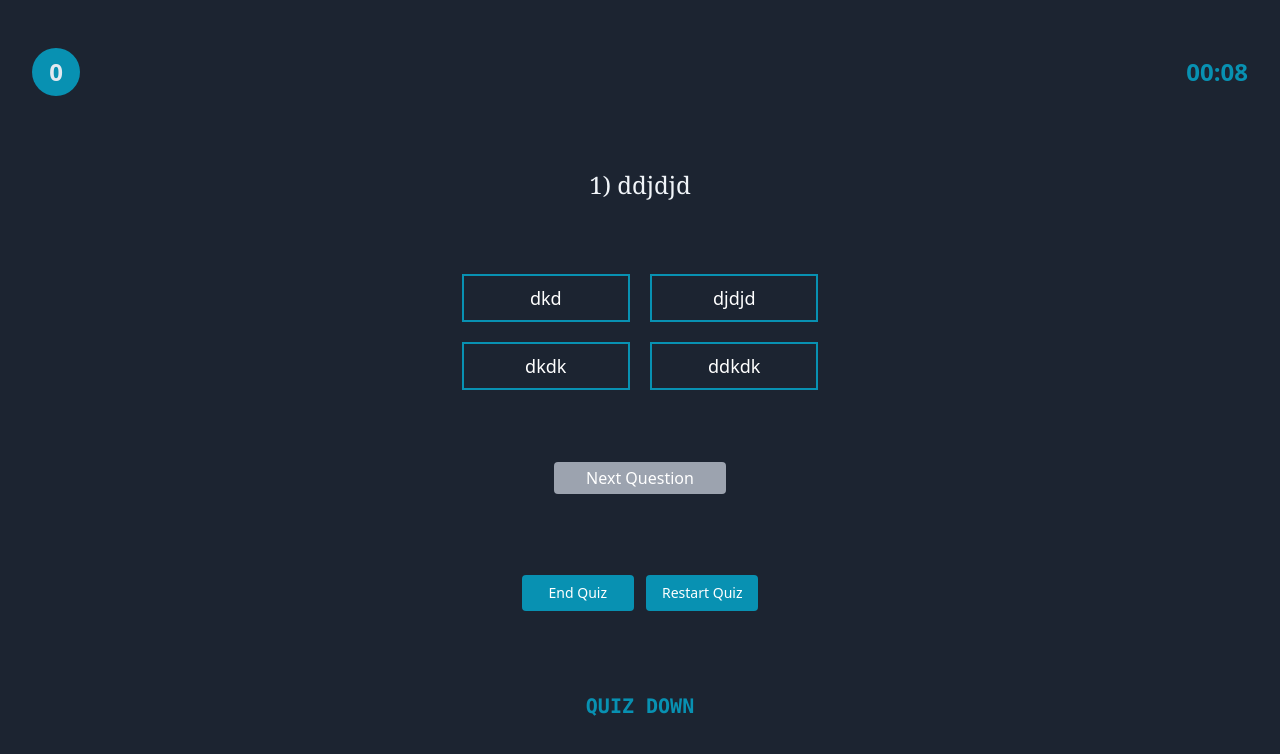
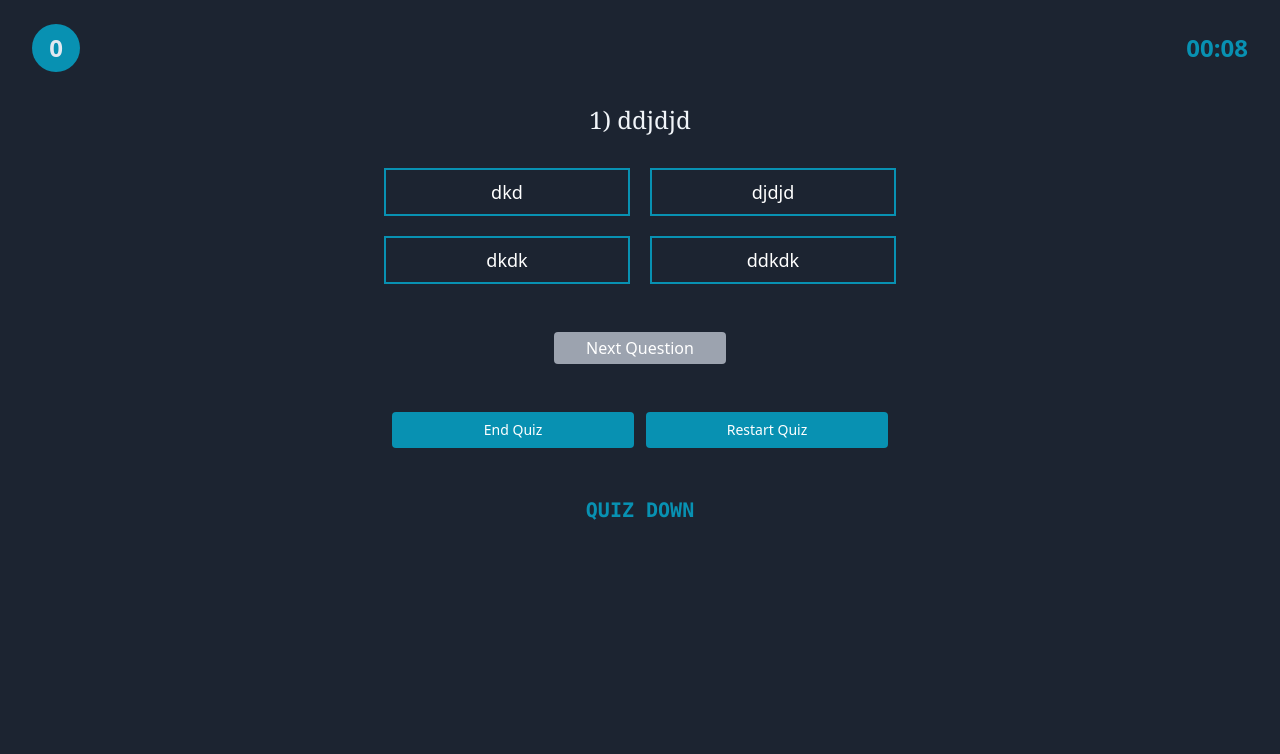
Before and after one commit to Kelechi095/KelQuiz, a React (Vite) app: page / in a window 1280 px wide. Both pictures are taken after a click on the button "Bbnaija". Shown: the top 754 px of the page. Built offline with nearby package versions, Linux system fonts and the light colour scheme.

Commit message:
modified styling

```diff
--- a/src/components/EndScreen.tsx
+++ b/src/components/EndScreen.tsx
@@ -15,7 +15,7 @@ export default function EndScreen() {
 
   return (
     <div className="p-4 bg-darkBlue h-screen">
-      <h2 className="font-semibold font-mono mt-12 fond text-3xl text-center text-cyan-500">
+      <h2 className="font-semibold font-mono mt-12 fond text-xl text-center text-cyan-500">
         You scored: {userScore} / 100
       </h2>
 
--- a/src/components/GameScreen.tsx
+++ b/src/components/GameScreen.tsx
@@ -81,11 +81,11 @@ export default function GameScreen() {
   };
 
   return (
-    <div className="p-4 py-12 flex flex-col justify-between h-screen bg-darkBlue">
-      <div className="flex justify-between items-center px-4">
+    <div className="p-4 py-6 h-screen bg-darkBlue">
+      <div className="flex justify-between items-center px-4 mb-8">
         <div className="flex border rounded-full h-12 w-12 justify-center items-center bg-cyan-600 border-none text-slate-200">
           <h1 className="text-center font-semibold text-2xl">
-            {userScore} {/* {userScore === 1 ? "Point" : "Points"} */}
+            {userScore}
           </h1>
         </div>
         {!isPicked && (
@@ -94,18 +94,18 @@ export default function GameScreen() {
           </h1>
         )}
       </div>
-      <h1 className="text-center font-medium text-2xl font-serif text-slate-100 ">
+      <h1 className="text-center font-medium text-2xl font-serif text-slate-100 mt-8 mb-4">
         {questionIndex + 1}) {questions[questionIndex].question}
       </h1>
-      <div className="grid grid-cols-2 content-center gap-5 max-w-sm mx-auto lg:max-w-lg">
+      <div className="grid grid-cols-2 content-center gap-5 max-w-sm mx-auto lg:max-w-lg m-8">
         {questions[questionIndex].options.map((option, index) => (
           <button
             className={
               isPicked && questions[questionIndex].answer === index
-                ? "border-2 text-sm md:text-sm lg:text-lg py-2 border-green-500 px-14 text-white"
+                ? "border-2 text-sm md:text-sm lg:text-lg py-2 border-green-500 text-white"
                 : isPicked && index === wrongAnswer
-                ? "border-2 text-sm md:text-sm lg:text-lg py-2 px-14 border-red-600 text-white"
-                : "border-2 text-sm md:text-sm lg:text-lg py-2 px-14 border-cyan-600 text-white"
+                ? "border-2 text-sm md:text-sm lg:text-lg py-2 border-red-600 text-white"
+                : "border-2 text-sm md:text-sm lg:text-lg py-2 border-cyan-600 text-white"
             }
             key={index}
             onClick={() =>
@@ -121,8 +121,8 @@ export default function GameScreen() {
         <button
           className={
             !isPicked
-              ? "py-1 p-8 text-white bg-gray-400 rounded"
-              : "py-1 px-8 bg-cyan-600 text-white rounded"
+              ? "py-1 p-8 text-white bg-gray-400 mt-4 rounded"
+              : "py-1 px-8 bg-cyan-600 mt-4 text-white rounded"
           }
           onClick={handleNextQuestion}
           disabled={!isPicked}
@@ -132,7 +132,7 @@ export default function GameScreen() {
             : "Next Question"}
         </button>
       </div>
-      <div className="p-2 grid grid-cols-2 gap-3 max-w-sm mx-auto lg:max-w-lg">
+      <div className="p-2 grid grid-cols-2 gap-3 max-w-sm mx-auto lg:max-w-lg m-10">
         <button
           className="p-1 py-2 text-sm bg-cyan-600 text-white rounded"
           onClick={handleEndGame}
--- a/src/components/HomeScreen.tsx
+++ b/src/components/HomeScreen.tsx
@@ -29,21 +29,21 @@ export default function HomeScreen() {
         </h2>
       </div>
 
-      <div className="grid grid-cols-2 gap-4 md: lg:grid-cols-4 p-4">
+      <div className="grid grid-cols-2 gap-2 md: lg:grid-cols-4 p-4 max-w-sm lg:max-w-2xl mx-auto">
         <button
-          className="mt-3 py-2 text-xs text-white border-2 border-green-500"
+          className="mt-3 py-2 text-sm text-white border-2 border-green-500"
           onClick={() => handleSelectCategory("BBNAIJA")}
         >
           Bbnaija
         </button>
         <button
-          className="mt-3 py-2 text-xs text-white border-2 border-blue-500"
+          className="mt-3 py-2 text-sm text-white border-2 border-blue-500"
           onClick={() => handleSelectCategory("GENERAL")}
         >
           General knowledge
         </button>
         <button
-          className="mt-3 text-xs py-2  text-white border-2 border-yellow-500"
+          className="mt-3 text-sm py-2  text-white border-2 border-yellow-500"
           onClick={() => handleSelectCategory("CAPITAL")}
         >
           Countries and Capital
```
